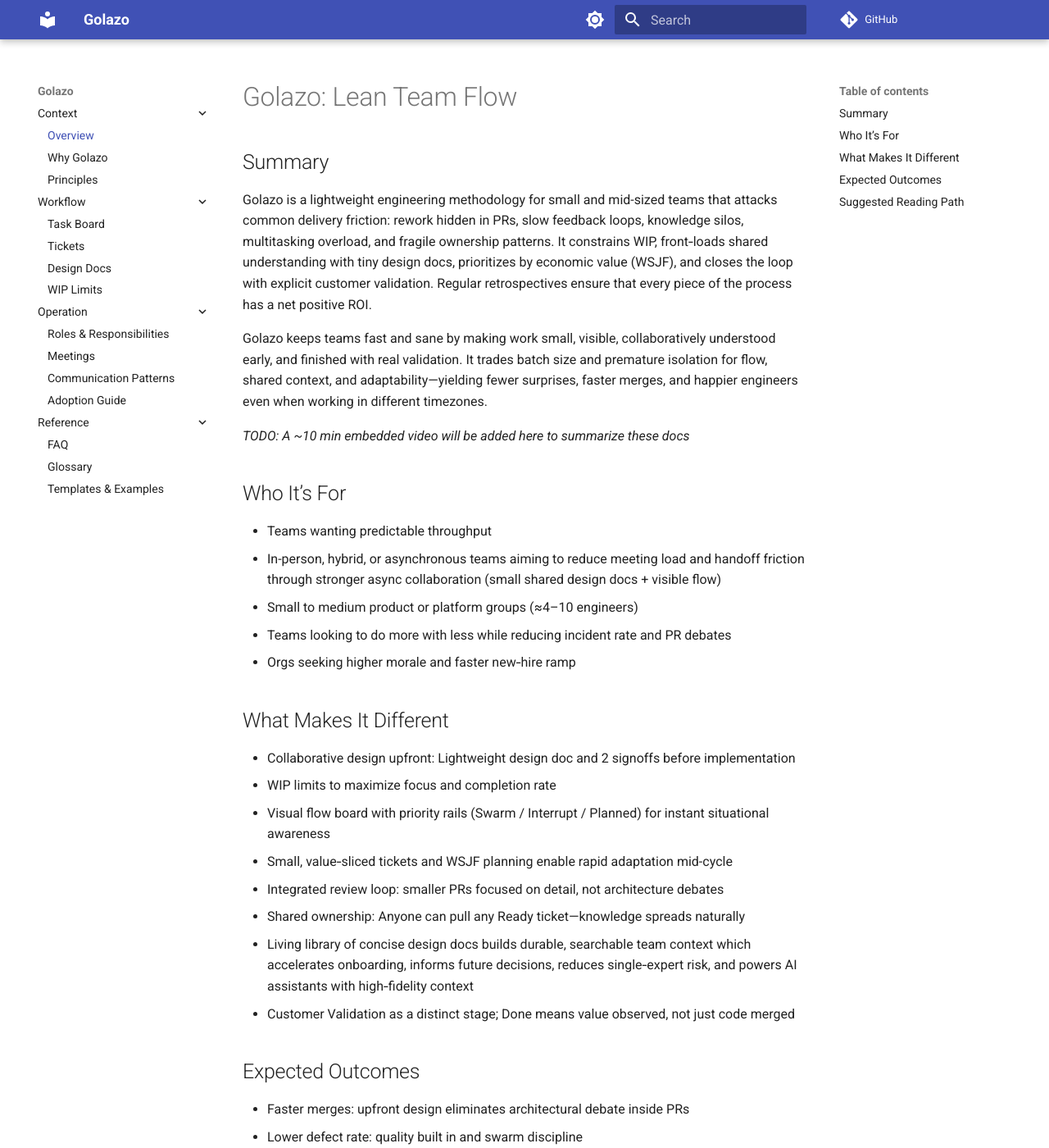
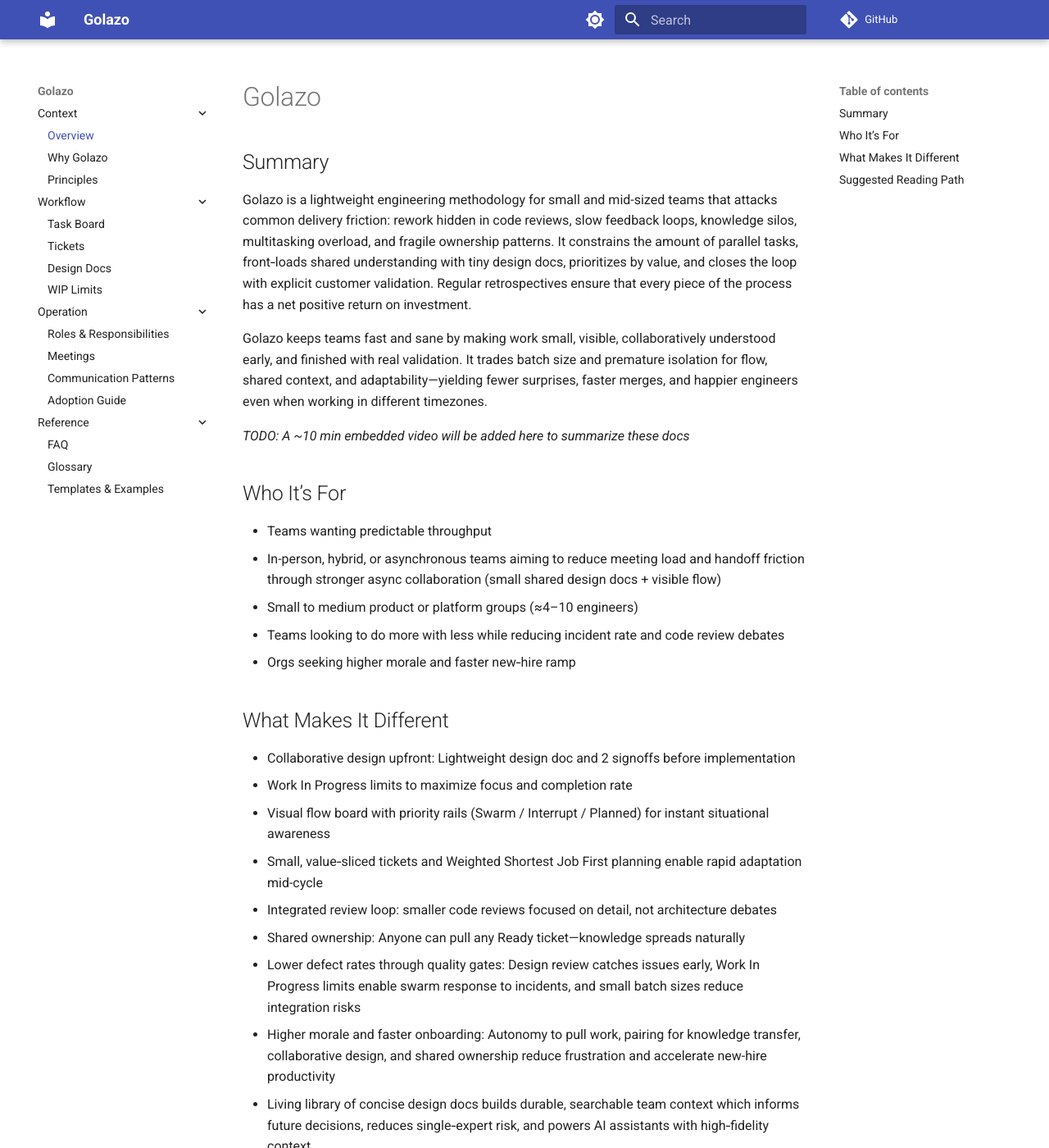
Before and after one commit to microsoft/golazo, an MkDocs documentation site: the page built from docs/index.md, in a window 1280 px wide and 1400 px high. Shown: the whole window at 82% size. Built offline with MkDocs 1.6.1 and Material for MkDocs 9.7.7, drawn with Linux system fonts in a browser that asks for light colours; comment, search, counter and statistics services are not loaded; some of the changed text lies outside the part shown.

Commit message:
Condense the starting page and remove acronyms

```diff
--- a/docs/index.md
+++ b/docs/index.md
@@ -1,12 +1,13 @@
-# Golazo: Lean Team Flow
+# Golazo
 
 ## Summary
 
 Golazo is a lightweight engineering methodology for small and mid-sized teams that attacks common
-delivery friction: rework hidden in PRs, slow feedback loops, knowledge silos, multitasking
-overload, and fragile ownership patterns. It constrains WIP, front‑loads shared understanding with
-tiny design docs, prioritizes by economic value (WSJF), and closes the loop with explicit customer
-validation. Regular retrospectives ensure that every piece of the process has a net positive ROI.
+delivery friction: rework hidden in code reviews, slow feedback loops, knowledge silos, multitasking
+overload, and fragile ownership patterns. It constrains the amount of parallel tasks, front‑loads
+shared understanding with tiny design docs, prioritizes by value, and closes the loop with explicit
+customer validation. Regular retrospectives ensure that every piece of the process has a net
+positive return on investment.
 
 Golazo keeps teams fast and sane by making work small, visible, collaboratively understood early,
 and finished with real validation. It trades batch size and premature isolation for flow, shared
@@ -21,31 +22,26 @@ _TODO: A ~10 min embedded video will be added here to summarize these docs_
 - In-person, hybrid, or asynchronous teams aiming to reduce meeting load and handoff friction
   through stronger async collaboration (small shared design docs + visible flow)
 - Small to medium product or platform groups (≈4–10 engineers)
-- Teams looking to do more with less while reducing incident rate and PR debates
+- Teams looking to do more with less while reducing incident rate and code review debates
 - Orgs seeking higher morale and faster new‑hire ramp
 
 ## What Makes It Different
 
 - Collaborative design upfront: Lightweight design doc and 2 signoffs before implementation
-- WIP limits to maximize focus and completion rate
+- Work In Progress limits to maximize focus and completion rate
 - Visual flow board with priority rails (Swarm / Interrupt / Planned) for instant situational
   awareness
-- Small, value‑sliced tickets and WSJF planning enable rapid adaptation mid-cycle
-- Integrated review loop: smaller PRs focused on detail, not architecture debates
+- Small, value‑sliced tickets and Weighted Shortest Job First planning enable rapid adaptation
+  mid-cycle
+- Integrated review loop: smaller code reviews focused on detail, not architecture debates
 - Shared ownership: Anyone can pull any Ready ticket—knowledge spreads naturally
-- Living library of concise design docs builds durable, searchable team context which accelerates
-  onboarding, informs future decisions, reduces single‑expert risk, and powers AI assistants with
-  high‑fidelity context
+- Lower defect rates through quality gates: Design review catches issues early, Work In Progress
+  limits enable swarm response to incidents, and small batch sizes reduce integration risks
+- Higher morale and faster onboarding: Autonomy to pull work, pairing for knowledge transfer,
+  collaborative design, and shared ownership reduce frustration and accelerate new-hire productivity
+- Living library of concise design docs builds durable, searchable team context which informs future
+  decisions, reduces single‑expert risk, and powers AI assistants with high‑fidelity context
 - Customer Validation as a distinct stage; Done means value observed, not just code merged
-
-## Expected Outcomes
-
-- Faster merges: upfront design eliminates architectural debate inside PRs
-- Lower defect rate: quality built in and swarm discipline
-- Adaptable planning: WSJF and small slices let you pivot as needed
-- Distributed knowledge: ticket queue and rotation fights silos
-- Predictable review latency: limited WIP and smaller changes
-- Higher morale and quicker ramp: autonomy and shared docs and pairing
 
 ## Suggested Reading Path
 
```
